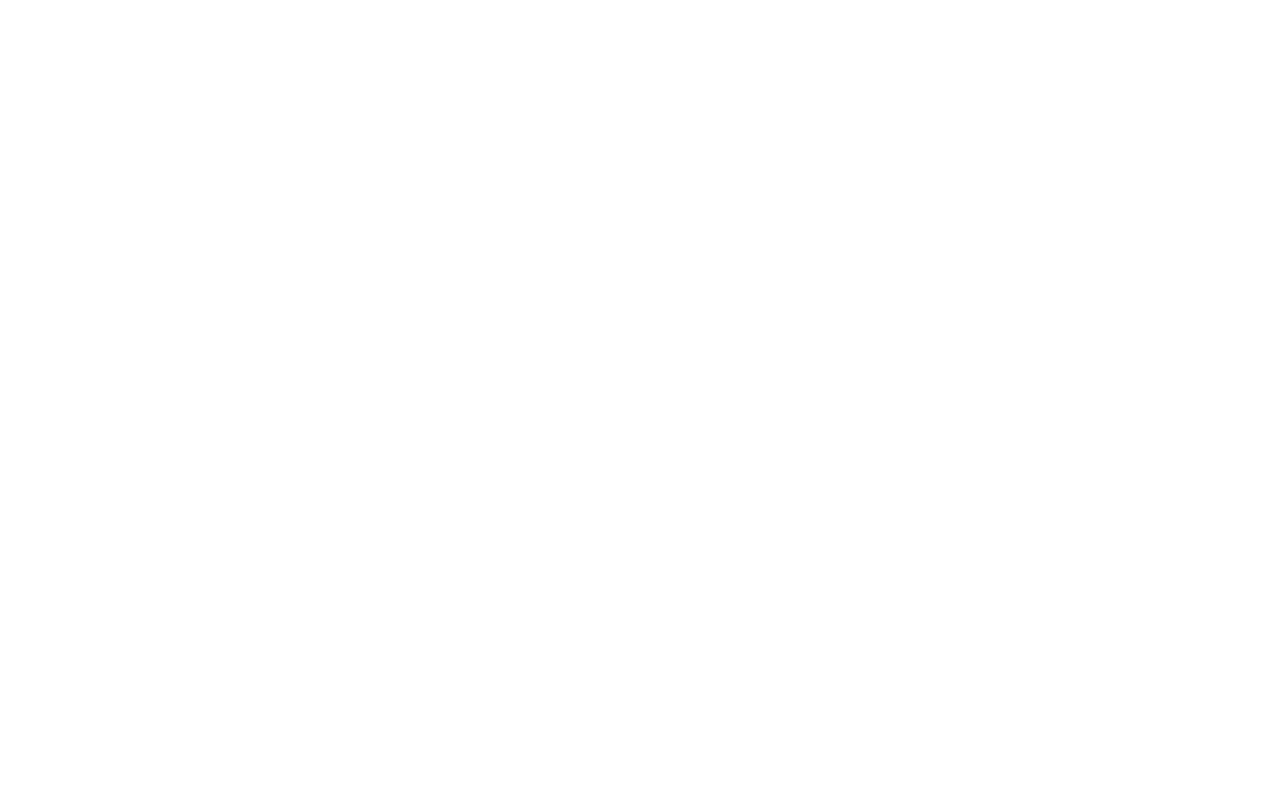
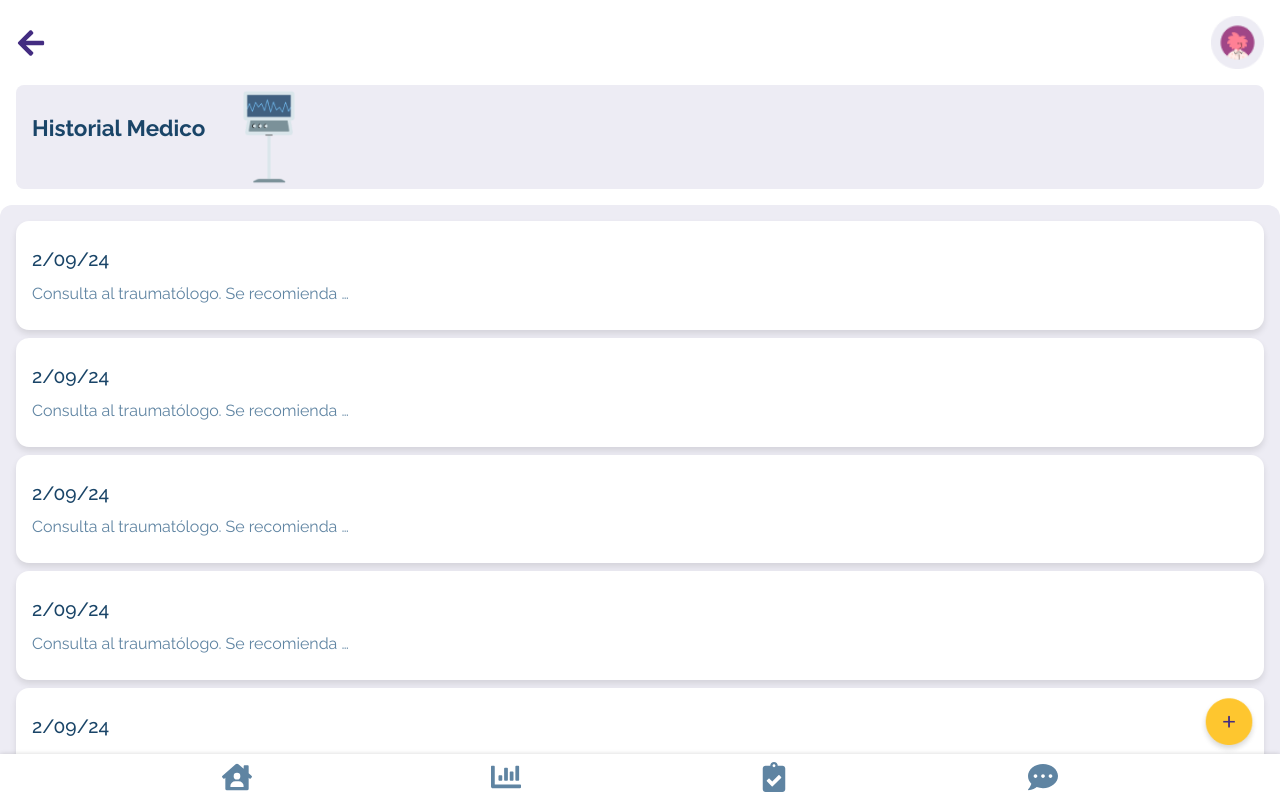
Before and after one commit to No-Country-simulation/c20-59-t-java-react, a React (Vite) app in the folder c20-59-t-java-react/: page /history in a window 1280 px wide. Before the commit this address had no page. Built offline with nearby package versions, Linux system fonts and the light colour scheme.

Commit message:
historial medico & detalles en confirmacion

```diff
--- a/c20-59-t-java-react/src/Pages/Confirmacion/Confirmacion.jsx
+++ b/c20-59-t-java-react/src/Pages/Confirmacion/Confirmacion.jsx
@@ -1,15 +1,24 @@
 import { Button, Container, Row } from 'react-bootstrap';
-import { FaRegHeart, FaBell, FaCalendarAlt, FaArchive, FaArrowUp } from 'react-icons/fa';
+import { FaRegHeart, FaBell, FaCalendarAlt, FaArchive, FaArrowUp, FaHeart } from 'react-icons/fa';
 import BottomNavbar from '../shared/BottomNavbar/BottomNavbar';
 import './styles.css';
 
 const Confirmacion = () => {
   return (
     <div className='full-screen-container d-flex flex-column'>
+
       <Container fluid className=" d-flex justify-content-center align-items-center vh-100">
-        <div className="text-center p-4 confirmacion-container">
-          <FaRegHeart size={50} className="confirmacion-icon" />
-          <h1>Cita agendada con éxito</h1>
+        <div className="d-flex flex-column text-center align-items-center p-4">
+          <FaHeart size={50} className="confirmacion-icon" />
+          <h1 className='successText'>Cita agendada con éxito</h1>
+          <Row className='mb-2 mt-3 '>
+            <b><u>Resumen de la cita</u> </b>
+            <Row>
+              <span><b>Especialidad:</b> Traumatologia</span>
+              <span><b>Fecha:</b> 12/09 - 09:15hs</span>
+              <span><b>Doctor:</b> Dr. Trauma Tologo</span>
+            </Row>
+          </Row>
           <Row className="confirmacion-row">
             <Button variant="light" className="confirmacion-button">
               <FaBell /> Activar notificaciones
--- a/c20-59-t-java-react/src/Pages/Confirmacion/styles.css
+++ b/c20-59-t-java-react/src/Pages/Confirmacion/styles.css
@@ -4,7 +4,7 @@
   }
 
   .confirmacion-icon {
-    color: #003366;
+    color: #ccb2ff;
   }
 
   .confirmacion-row {
@@ -16,7 +16,7 @@
   }
 
   .confirmacion-button {
-    color: #003366;
+    color: var(--main-color-blue);
     box-shadow: 0 4px 8px rgba(0, 0, 0, 0.2); /* Aumenta la sombra */
     margin-bottom: 0.5rem;
   }
@@ -25,6 +25,9 @@
     color: white;
   }
 
-  h1{
-    color: #5F84A2;
+  .successText{
+    color: var(--main-color-blue);
+    font-weight: var(--font-weight-bold);
+    font-size: 2rem
+
   }
--- /dev/null
+++ b/c20-59-t-java-react/src/Pages/MedicalHistory/MedicalHistory.jsx
@@ -0,0 +1,41 @@
+import React from 'react'
+
+import BottomNavbar from '../shared/BottomNavbar/BottomNavbar'
+import Header from '../shared/header/Header'
+import addDate from '../../assets/icons/addDate.png'
+import MedicalHistoryImg from '../../assets/img/MedicalHistoryImg.png'
+import './MedicalHistoryStyles.css'
+import MedicalHistoryDate from '../../componentes/MedicalHistoryDate/MedicalHistoryDate'
+import { NavLink } from 'react-router-dom'
+
+const MedicalHistory = () => {
+  return (
+    <div className="vh-100 d-flex flex-column position-relative">
+      <Header/>
+      <div className=" flex-grow-1 overflow-auto">
+        <div className='d-flex medicalHistoryPanel rounded-3 m-3 mt-0 py-1 px-3'>
+            <div className='d-flex flex-column justify-content-center '>
+                <p className='headline-2'>Historial Medico</p>
+            </div>
+            <div>
+                <img className='medicalHistoryImg' src={MedicalHistoryImg} alt="" />
+            </div>
+        </div>
+        <div className='flex-grow-1 overflow-auto bg-main p-3 vh-100'>
+            <MedicalHistoryDate/>
+            <MedicalHistoryDate/>
+            <MedicalHistoryDate/>
+            <MedicalHistoryDate/>
+            <MedicalHistoryDate/>
+        </div>
+        <NavLink to='/cita'>
+          <img src={addDate} alt="Add Date Button" className='HomeBtnPosition fixed-bottom-right'/>
+        </NavLink>
+      </div>
+      <BottomNavbar className='position-fixed bottom-0 w-100'/>
+
+    </div>
+  )
+}
+
+export default MedicalHistory;
--- /dev/null
+++ b/c20-59-t-java-react/src/Pages/MedicalHistory/MedicalHistoryStyles.css
@@ -0,0 +1,12 @@
+.medicalHistoryPanel{
+    background-color: var(--main-color-light-gray);
+}
+
+.medicalHistoryImg{
+    width: 8em;
+}
+
+.bg-main{
+    background-color: var(--main-color-light-gray);
+    border-radius: 12px 12px 0 0;
+}
--- a/c20-59-t-java-react/src/Pages/shared/BottomNavbar/BottomNavbar.jsx
+++ b/c20-59-t-java-react/src/Pages/shared/BottomNavbar/BottomNavbar.jsx
@@ -6,21 +6,22 @@ import Setting from "../../../assets/icons/Setting.png"
 import Notifications from "../../../assets/icons/Vector-campana.png"
 import MedicHistory from "../../../assets/icons/Vector-4.png"
 import '../BottomNavbar/BottomNavbarStyles.css'
+import { FaChartBar, FaClipboardCheck, FaCommentDots, FaHouseUser } from 'react-icons/fa'
 
 const BottomNavbar = () => {
   return (
         <Nav className='d-flex justify-content-evenly sombra-navbar vw-100'>
             <Nav.Link href='home'>
-                <img className='navIcon' src={Home} alt="Home button" />
+               <FaHouseUser size={30} className="home-icon"/>
             </Nav.Link>
             <Nav.Link href='history'>
-                <img className='navIcon' src={MedicHistory} alt="Medical history button" />
+                <FaChartBar size={30} className="home-icon"/>
             </Nav.Link>
             <Nav.Link href='notifications'>
-                <img className='navIcon' src={Notifications} alt="Home button" />
+                <FaClipboardCheck size={30} className="home-icon"/>
             </Nav.Link>
             <Nav.Link href='settings'>
-                <img className='navIcon' src={Setting} alt="Settings button" />
+                <FaCommentDots size={30} className="home-icon"/>
             </Nav.Link>
         </Nav>
   )
--- a/c20-59-t-java-react/src/Pages/shared/BottomNavbar/BottomNavbarStyles.css
+++ b/c20-59-t-java-react/src/Pages/shared/BottomNavbar/BottomNavbarStyles.css
@@ -5,3 +5,7 @@
 .navIcon{
     width: 20px;
 }
+
+.home-icon{
+    color: #5F84A2;
+}
--- a/c20-59-t-java-react/src/Pages/shared/header/Header.jsx
+++ b/c20-59-t-java-react/src/Pages/shared/header/Header.jsx
@@ -2,14 +2,25 @@ import React from 'react'
 import Hand from '../../../assets/img/handHeader.png'
 import ProfileImg from '../../../assets/img/profileImg.png'
 import '../header/HeaderStyles.css'
+import {useLocation, useNavigate} from 'react-router-dom'
+import { FaArrowLeft } from 'react-icons/fa'
 
 const Header = () => {
+  const location = useLocation();
+  const navigate = useNavigate();
+
+  const isHomePage = location.pathname === '/home'
+
   return (
-    <div className='d-flex justify-content-between w-100 p-3'>
+    <div className='d-flex justify-content-between align-items-center w-100 p-3'>
+      {isHomePage ? (
        <div className='d-flex justify-content-center align-items-center'>
          <img src={Hand} alt="Mano saludando en header" className='me-2 mb-2 headerHand'/>
          <p className='header mb-0 '>Hola Julia!</p>
        </div>
+      ) : (
+        <FaArrowLeft size={30} color='#432C81'/>
+      )}
        <div>
         <img src={ProfileImg} alt="Profile picture" className='profilePicture'/>
        </div>
--- /dev/null
+++ b/c20-59-t-java-react/src/componentes/MedicalHistoryDate/MedicalHistoryDate.jsx
@@ -0,0 +1,14 @@
+import React from 'react'
+import './MedicalHistoryDateStyles.css'
+
+const MedicalHistoryDate = ({date}) => {
+  return (
+    <div className='medicalHistory px-3 py-4 mb-2'>
+        {/* {date} */}
+        <p className='historyDate mb-2'>2/09/24</p>
+        <p className='historyResume p-0 m-0'>Consulta al traumatólogo. Se recomienda reposo de dos semanas y 5 sesiones de kinesiologia</p>
+    </div>
+  )
+}
+
+export default MedicalHistoryDate
--- /dev/null
+++ b/c20-59-t-java-react/src/componentes/MedicalHistoryDate/MedicalHistoryDateStyles.css
@@ -0,0 +1,19 @@
+.medicalHistory{
+    background-color: white;
+    border-radius: 13px;
+    box-shadow: 0 4px 6px rgba(0, 0, 0, 0.1);
+}
+
+.historyDate{
+    color: var(--main-color-blue);
+    font-weight: var(--font-weight-medium);
+    font-size: 1.2rem;
+}
+
+.historyResume{
+    width: 320px;
+    white-space: nowrap;
+    overflow-x: hidden;
+    text-overflow: ellipsis;
+    color: var(--main-color-light-blue);
+}
--- a/c20-59-t-java-react/src/index.css
+++ b/c20-59-t-java-react/src/index.css
@@ -3,10 +3,12 @@
 :root {
   /* colors */
   --main-color-blue: #1A4568;
+  --main-color-light-blue: #5F84A2;
   --main-color-purple: #432C81;
   --main-color-light-purple: #A095C1;
   --main-color-gray: #2F2F30;
   --main-color-light-gray: #EDECF4;
+  --main-color-yellow: #FEC62F;
 
   /* font */
   --font-family-sans-serif: "Raleway";
@@ -21,6 +23,11 @@
 
   /* spacing */
   --letter-spacing: -0.5px;
+}
+
+.headline-2{
+  font-size: var(--font-size-headline-2);
+  color: var(--main-color-blue)
 }
 
 html, body{
--- a/c20-59-t-java-react/src/routes/AppRoutes.jsx
+++ b/c20-59-t-java-react/src/routes/AppRoutes.jsx
@@ -4,6 +4,7 @@ import Home from '../Pages/Home/Home';
 import Cita from '../Pages/Cita/Cita';
 import Confirmacion from '../Pages/Confirmacion/Confirmacion';
 import Home1 from '../Pages/Home/Home copy';
+import MedicalHistory from '../Pages/MedicalHistory/MedicalHistory';
 
 
 const AppRoutes = () => {
@@ -14,6 +15,7 @@ const AppRoutes = () => {
         <Route path='/home' element={<Home />} />
         <Route path='/home1' element={<Home1 />} />
         <Route path='/cita' element={<Cita />} />
+        <Route path='/history' element={<MedicalHistory />} />
         <Route path='/confirmacion' element={<Confirmacion />} />
       </Routes>
       {/* <BottomNavbar/> */}
```
Also changed, not shown: c20-59-t-java-react/src/assets/img/MedicalHistoryImg.png (renamed from c20-59-t-java-react/src/assets/img/Lifesavers Electrocardiogram.png), 1 other file (tests, documents, lock files or other folders).
